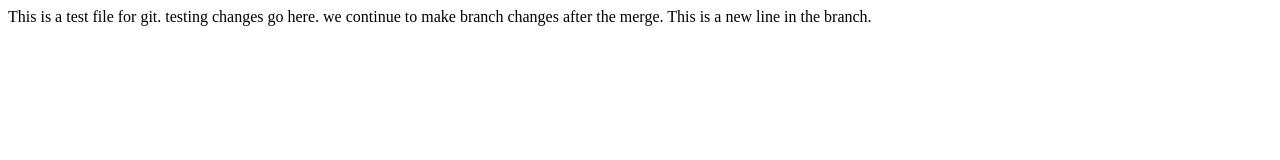
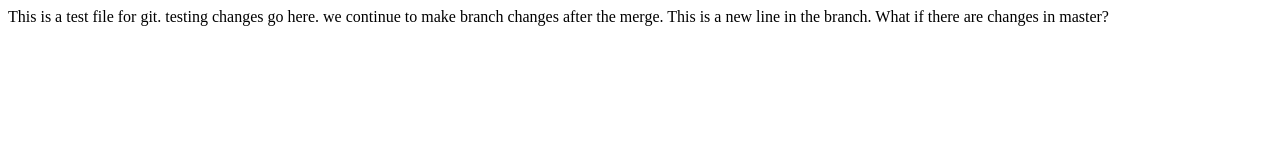
Before and after one commit to william327/cryptids, a plain HTML site: page cryptids/docroot/index.html in a window 1280 px wide. Drawn offline with Linux system fonts and the light colour scheme.

Commit message:
This is a local change, not pushed upstream.

```diff
--- a/cryptids/docroot/index.html
+++ b/cryptids/docroot/index.html
@@ -7,5 +7,7 @@
 <body>
 This is a test file for git. testing changes go here. we continue to make branch changes after the merge.
 This is a new line in the branch.
+
+What if there are changes in master?
 </body>
 </html>
```
